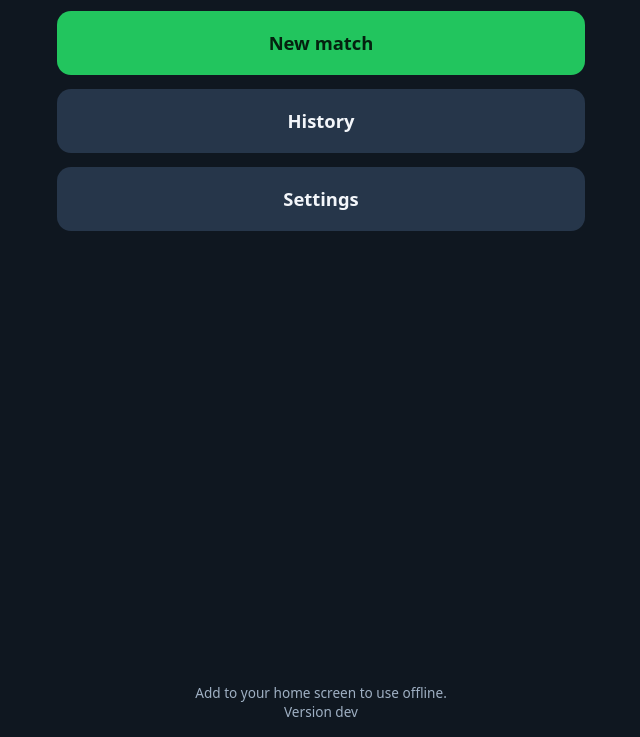
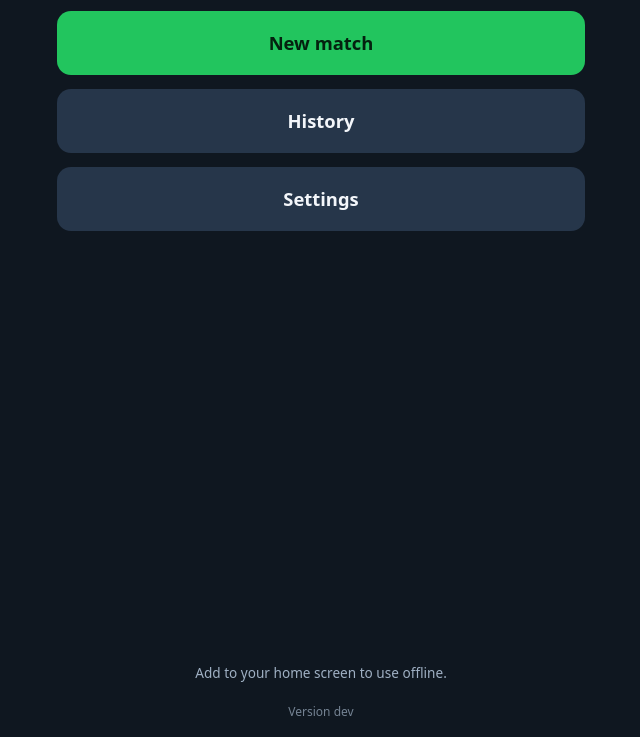
Before and after one commit to tobomedia/scorecard, a plain HTML site: page index.html in a window 1280 px wide. Shown: the part 63-800 px from the top of the page, without its empty margins (319-959 px from the left). Drawn offline with Linux system fonts and the light colour scheme.

Commit message:
Show app version in small muted footer on every page
Co-Authored-By: Claude Opus 5.5 <noreply@anthropic.com>
Claude-Session: https://claude.ai/code/session_012jFFJVSzU75o5gVX7EC6Yw

```diff
--- a/app.js
+++ b/app.js
@@ -157,7 +157,7 @@ function render() {
   const [name, ...args] = route();
   const view = views[name] || viewHome;
   const app = $('#app');
-  app.innerHTML = view(...args);
+  app.innerHTML = view(...args) + `<footer class="app-version">Version ${esc(APP_VERSION)}</footer>`;
   window.scrollTo(0, 0);
   if (view.after) view.after(...args);
   setWakeLock(name === 'live' && !!getLive());
@@ -179,9 +179,8 @@ function viewHome() {
     <button class="btn-big btn-block" data-go="history">History</button>
     <button class="btn-big btn-block" data-go="settings">Settings</button>
     <div class="spacer"></div>
-    <p class="muted" style="text-align:center;font-size:.85rem">Add to your home screen to use offline.<br><span id="app-version"></span></p>`;
+    <p class="muted" style="text-align:center;font-size:.85rem">Add to your home screen to use offline.</p>`;
 }
-viewHome.after = () => showVersion();
 
 function viewNew() {
   if (getLive()) {
@@ -652,9 +651,5 @@ function showUpdateBar() {
 }
 
 // Version is stamped into index.html at deploy time (see scripts/build.mjs).
-function showVersion() {
-  const el = $('#app-version');
-  const v = document.querySelector('meta[name=app-version]')?.content;
-  if (el && v) el.textContent = 'Version ' + v;
-}
+const APP_VERSION = document.querySelector('meta[name=app-version]')?.content || 'dev';
 if (!location.hash && getLive()) go('live'); else render();
--- a/styles.css
+++ b/styles.css
@@ -215,3 +215,5 @@ dialog .prompt-actions button { min-height: 72px; font-size: 1.2rem; }
   min-height: 56px;
   box-shadow: 0 6px 20px #0008;
 }
+
+.app-version { margin-top: auto; padding-top: 8px; text-align: center; font-size: .75rem; color: var(--muted); opacity: .7; }
```
